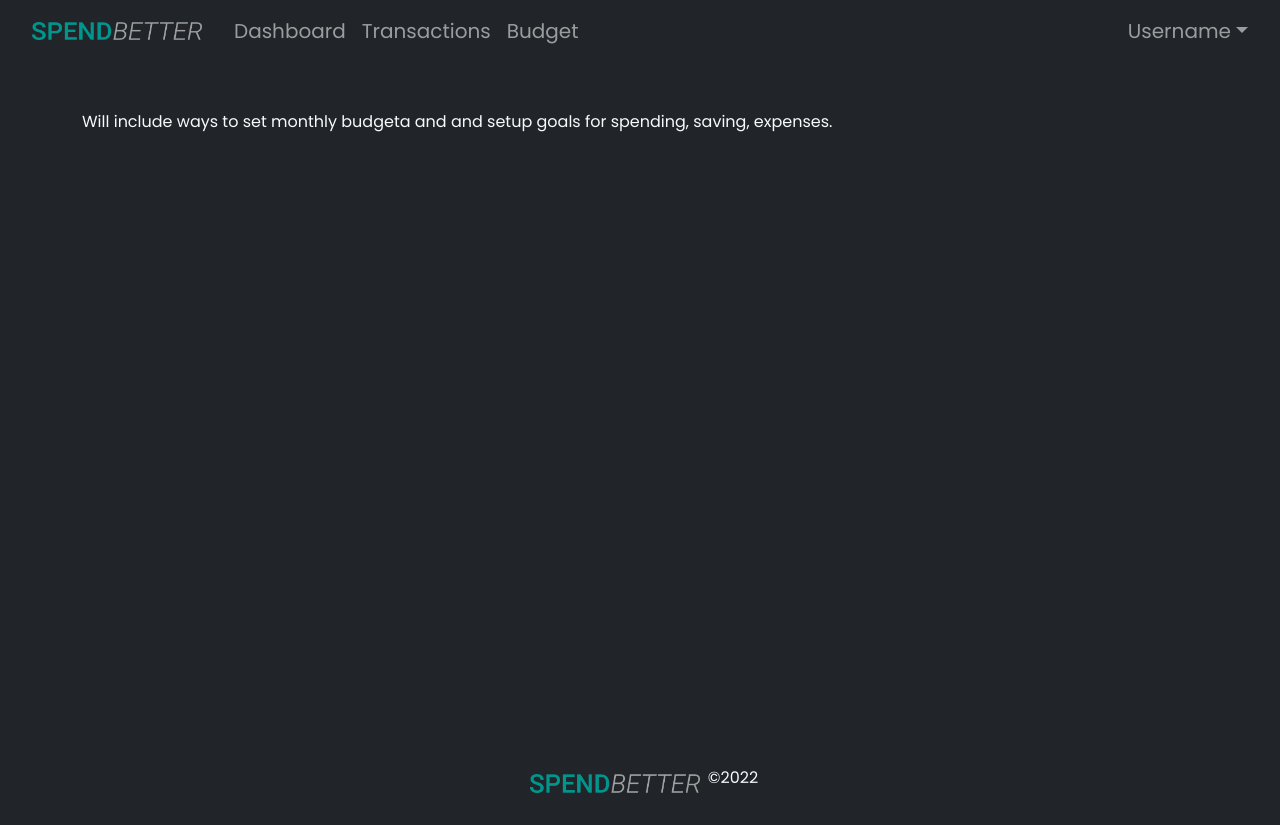
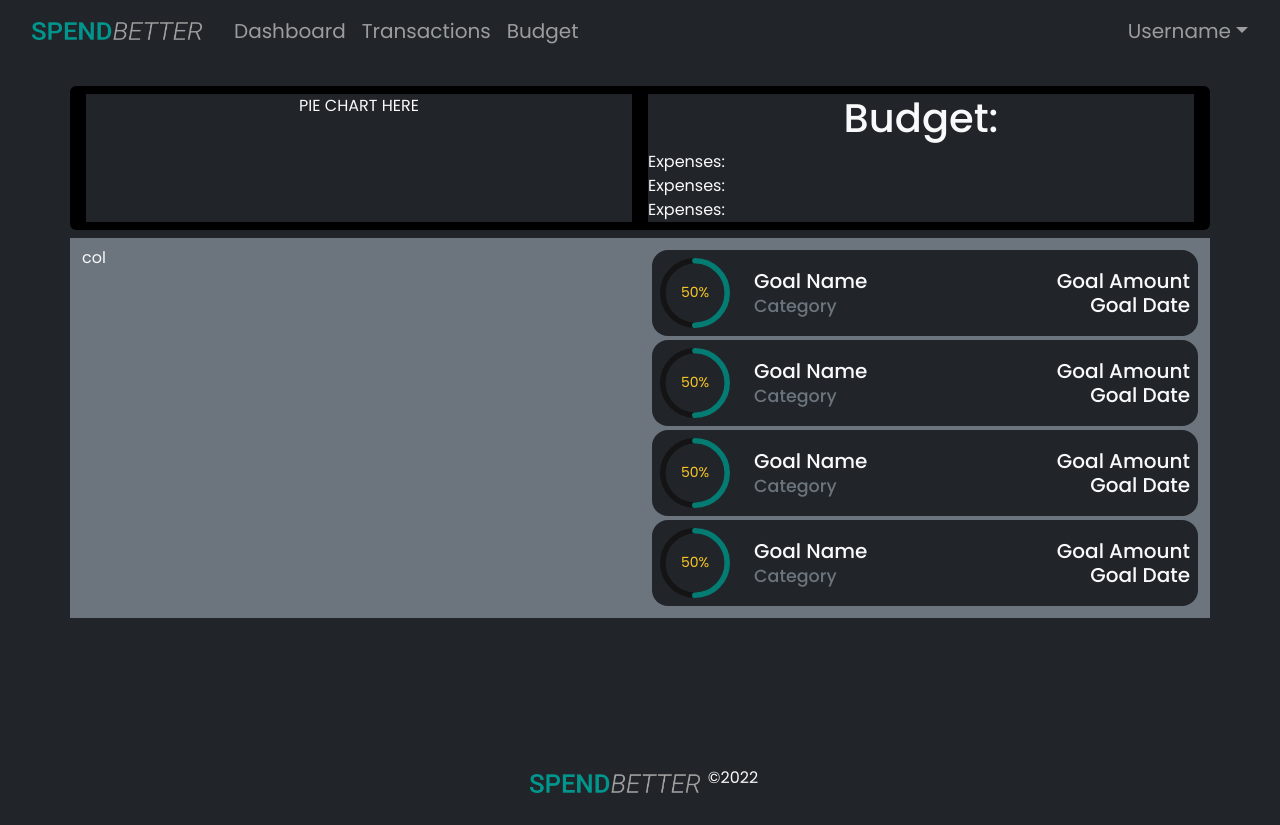
Before and after one commit to nickmendezFlatiron/budget-app, a React (Vite) app in the folder client/: page /budget in a window 1280 px wide. Built offline with nearby package versions, Linux system fonts and the light colour scheme.

Commit message:
created cards for goals and chart for goals inside budget folder

```diff
--- a/client/src/account/Account.jsx
+++ b/client/src/account/Account.jsx
@@ -22,11 +22,12 @@ const Account = ({user}) => {
                       <path d="M2 4a2 2 0 0 0-2 2v6a2 2 0 0 0 2 2h12a2 2 0 0 0 2-2V6a2 2 0 0 0-2-2h-1.172a2 2 0 0 1-1.414-.586l-.828-.828A2 2 0 0 0 9.172 2H6.828a2 2 0 0 0-1.414.586l-.828.828A2 2 0 0 1 3.172 4H2zm.5 2a.5.5 0 1 1 0-1 .5.5 0 0 1 0 1zm9 2.5a3.5 3.5 0 1 1-7 0 3.5 3.5 0 0 1 7 0z"/>
                     </svg>
   const renderAccounts = user?.linkedAccounts.map((account) => <LinkedAccount isDisabled={isDisabled} account={account} key={uuid()}/>)
+
   return (
     <div className="bg-dark text-white vh-85">
       <Container className="py-4">
         <Row className="text-primary pt-3 text-center text-md-start">
-          <h1>{!isDisabled ? "Edit" : null } {user.username}'s Profile</h1>
+          <h1 className='ps-0 text-uppercase title fw-light text-secondary'> {!isDisabled ? "Edit" : null } My Profile</h1>
         </Row>
         <Row xs={1} md={2} className="bg-secondary bg-opacity-25 rounded glow py-60 p-5">
           <Col className="text-center mb-3 mb-md-0">
@@ -49,7 +50,7 @@ const Account = ({user}) => {
           <Col className="py-3 px-5 bg-black bg-opacity-50 rounded rounded-3 shadow ">
             <Form>
               <Form.Group>
-                <Form.Control disabled type="text" placeholder="Name here..." className="underline-text-input bg-transparent w-auto text-secondary ps-0" value={user.username}/>
+                <Form.Control disabled type="text" placeholder="Name here..." className="border-0 fs-3  underline-text-input bg-transparent w-auto text-secondary py-0 ps-0" value={user.username}/>
               </Form.Group>
               <Form.Group>
                 <Form.Control disabled={isDisabled} type="text" placeholder="Name here..." className="underline-text-input bg-transparent w-auto text-secondary mt-2 ps-0" value={user.fullName}/>
@@ -71,7 +72,7 @@ const Account = ({user}) => {
               type="checkbox"
               variant='outline-primary'
               checked={!isDisabled}
-              onChange={(e) => toggleDisabled(!e.currentTarget.checked)}
+              onChange={(e) => {toggleDisabled(!e.currentTarget.checked) }}
               >
               {pencil} Edit Profile
               </ToggleButton>
--- a/client/src/account/AccountsCollapse.jsx
+++ b/client/src/account/AccountsCollapse.jsx
@@ -5,9 +5,9 @@ import Button from 'react-bootstrap/Button';
 const AccountsCollapse = ({children}) => {
   const [open, setOpen] = useState(false);
 
-  const chevron = <svg xmlns="http://www.w3.org/2000/svg" width="16" height="16" fill="currentColor" class="bi bi-chevron-double-down" viewBox="0 0 16 16">
-                    <path fill-rule="evenodd" d="M1.646 6.646a.5.5 0 0 1 .708 0L8 12.293l5.646-5.647a.5.5 0 0 1 .708.708l-6 6a.5.5 0 0 1-.708 0l-6-6a.5.5 0 0 1 0-.708z"/>
-                    <path fill-rule="evenodd" d="M1.646 2.646a.5.5 0 0 1 .708 0L8 8.293l5.646-5.647a.5.5 0 0 1 .708.708l-6 6a.5.5 0 0 1-.708 0l-6-6a.5.5 0 0 1 0-.708z"/>
+  const chevron = <svg xmlns="http://www.w3.org/2000/svg" width="16" height="16" fill="currentColor" viewBox="0 0 16 16">
+                    <path fillRule="evenodd" d="M1.646 6.646a.5.5 0 0 1 .708 0L8 12.293l5.646-5.647a.5.5 0 0 1 .708.708l-6 6a.5.5 0 0 1-.708 0l-6-6a.5.5 0 0 1 0-.708z"/>
+                    <path fillRule="evenodd" d="M1.646 2.646a.5.5 0 0 1 .708 0L8 8.293l5.646-5.647a.5.5 0 0 1 .708.708l-6 6a.5.5 0 0 1-.708 0l-6-6a.5.5 0 0 1 0-.708z"/>
                   </svg>
   return (
     <>
--- a/client/src/account/LinkedAccount.jsx
+++ b/client/src/account/LinkedAccount.jsx
@@ -2,13 +2,13 @@ import React from 'react';
 
 const LinkedAccount = ({account, isDisabled}) => {
 
-  const dash =  <svg xmlns="http://www.w3.org/2000/svg" width="20" height="20" fill="currentColor" className='text-danger me-2 pointer-hover' viewBox="0 0 16 16">
+  const dash =  <svg xmlns="http://www.w3.org/2000/svg" width="20" height="20" fill="currentColor" className='text-danger me-2 my-1 pointer-hover' viewBox="0 0 16 16">
                   <path d="M16 8A8 8 0 1 1 0 8a8 8 0 0 1 16 0zM4.5 7.5a.5.5 0 0 0 0 1h7a.5.5 0 0 0 0-1h-7z"/>
                 </svg>
   return (
-    <div className='d-flex text-secondary'>
+    <div className='px-1 d-flex highlight text-secondary rounded'>
         {!isDisabled ? dash : null}
-        <h6>{account.institution}</h6>
+        <h6 className='mb-0 p-1'>{account.institution}</h6>
     </div>
   )
 }
--- a/client/src/budget/Budget.jsx
+++ b/client/src/budget/Budget.jsx
@@ -1,13 +1,39 @@
 import React from 'react'
+import GoalsCard from './GoalsCard';
+import TransactionFilters from '../transactions/TransactionFilters';
+
 import Container from 'react-bootstrap/Container';
+import Row from 'react-bootstrap/Row';
+import Col from 'react-bootstrap/Col';
+
+import 'react-circular-progressbar/dist/styles.css';
 
 const Budget = () => {
   return (
     <div className='bg-dark text-light vh-85'>
-      <Container>
-        <p className='pt-5'>
-          Will include ways to set monthly budgeta and and setup goals for spending, saving, expenses.
-        </p>
+      <Container className='py-4'>
+        <Row className="bg-black p-2 rounded text-center">
+          <Col  className='bg-dark mx-2'>
+            PIE CHART HERE
+          </Col>
+          <Col  className='bg-dark mx-2'>
+            <h1>Budget: </h1>
+            <Row>Expenses:</Row>
+            <Row>Expenses:</Row>
+            <Row>Expenses:</Row>
+          </Col>
+        </Row>
+        <Row xs={1} lg={2} className='bg-secondary mt-2 py-2'>
+          <Col>
+            col
+          </Col>
+          <Col className="">
+            <GoalsCard />
+            <GoalsCard />
+            <GoalsCard />
+            <GoalsCard />
+          </Col>
+        </Row>
       </Container>
     </div>
   )
--- /dev/null
+++ b/client/src/budget/GoalsCard.jsx
@@ -0,0 +1,37 @@
+import React from 'react'
+import GoalsCardChart from './GoalsCardChart';
+
+import Card from 'react-bootstrap/Card';
+import Col from 'react-bootstrap/Col';
+import Row from 'react-bootstrap/Row';
+
+
+const GoalsCard = ({goal}) => {
+
+  const categoryText = <small className="text-muted">Category</small>
+  return (
+    <Col className="bg-dark rounded rounded-4 my-1 p-2">
+        <Row>
+          <Col xs="auto" className="text-start">
+            <GoalsCardChart/>
+          </Col>
+          <Col className="d-flex align-items-center">
+            <Card.Title>
+              Goal Name
+                <br/>
+                {categoryText}
+            </Card.Title>
+          </Col>
+          <Col className="d-flex align-items-center justify-content-end text-end">
+            <Card.Title>
+              Goal Amount
+                <br/>
+              Goal Date
+            </Card.Title>
+          </Col>
+        </Row>
+    </Col>
+  )
+}
+
+export default GoalsCard
--- /dev/null
+++ b/client/src/budget/GoalsCardChart.jsx
@@ -0,0 +1,29 @@
+import React from 'react'
+import { CircularProgressbar, buildStyles } from 'react-circular-progressbar';
+
+const GoalsCardChart = () => {
+  const vals = {
+    expenses: 1000,
+    budget: 2000
+  }
+
+  const percentage = parseInt((vals.expenses / vals.budget) * 100)
+
+  return (
+    <div className="d-flex goals-card-chart justify-content-center">
+      <div className="">
+        <CircularProgressbar
+          value={percentage}
+          text={`${percentage}%`}
+          styles={buildStyles({
+            pathColor: `rgba(1, 150, 140, .8)`,
+            textColor: '#fbc724',
+            trailColor: `rgb(20, 20, 20)`
+          })}
+          />
+      </div>
+    </div>
+  )
+}
+
+export default GoalsCardChart
--- a/client/src/dashboard/widgets/TitleDateRange.jsx
+++ b/client/src/dashboard/widgets/TitleDateRange.jsx
@@ -41,7 +41,7 @@ const TitleDateRange = ({timeFrame, handleTimeFrameChange, selectedCategory}) =>
     <>
       <Row xs={1} sm={1} md={2} className="">
         <Col className="text-center text-md-start px-0">
-          <h2 className='text-uppercase fs-1 fw-light text-secondary'>{renderPageTitle}</h2>
+          <h2 className='text-uppercase title fw-light text-secondary'>{renderPageTitle}</h2>
         </Col>
         <Col className="text-center text-white text-md-end px-0">
             <DropDownButton
--- a/client/src/styles/index.css
+++ b/client/src/styles/index.css
@@ -166,17 +166,19 @@ body::-webkit-scrollbar {
   border-bottom-style: groove;
   border-radius: 0;
   border-width: 2px;
+
 }
 .underline-text-input:focus{
   outline: none;
   box-shadow: none;
-  border-color: #01968d;
+  border-color: #fbc724;
   border-top-style: hidden;
   border-right-style: hidden;
   border-left-style: hidden;
   border-bottom-style: groove;
   border-radius: 0;
   border-width: 2px;
+  transition: linear .2s ease;
 }
 
 /* Account (user profile) Page */
@@ -189,6 +191,13 @@ body::-webkit-scrollbar {
   transform: translate(-50%, -230%);
   -ms-transform: translate(-50%, -500%);
   text-align: center;
+}
+
+/* Budget Page */
+
+.goals-card-chart {
+  height: auto;
+  max-width: 70px;
 }
 
 /* Utilities */
@@ -207,7 +216,13 @@ body::-webkit-scrollbar {
   cursor: pointer;
   opacity: .8;
 }
-
+.title {
+  font-size: 40px;
+}
 .vh-85{
   min-height: 85vh;
 }
+
+.highlight:hover{
+background-color: #272a2d;
+}
```
